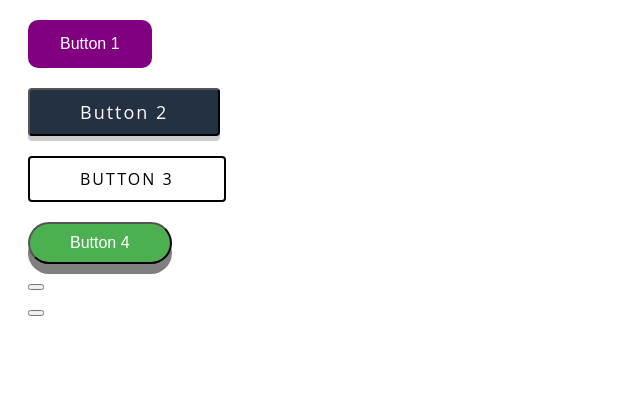
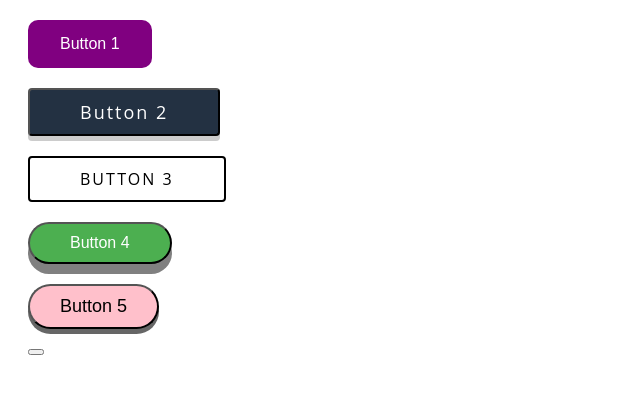
Before and after one commit to hellenward/buttonStyling, a plain HTML site: page index.html in a window 1280 px wide. Shown: the whole page, without its empty margins (0-640 px from the left). Drawn offline with Linux system fonts and the light colour scheme.

Commit message:
Button 5.  Eeeevil button.  Button runs away on hover.

```diff
--- a/index.html
+++ b/index.html
@@ -12,7 +12,7 @@
 
     <button class="button3">Button 3</button>
     <button class="button4">Button 4</button>
-    <button></button>
+    <button class="button5">Button 5</button>
     <button></button>
   </body>
 </html>
--- a/style.css
+++ b/style.css
@@ -56,3 +56,16 @@ button {
   box-shadow: 0 5px 0 #666;
   transform: translateY(4px);
 }
+
+.button5 {
+  background-color: pink;
+  font-size: 18px;
+  border-radius: 30px;
+  padding: 10px 30px;
+  box-shadow: 0px 5px 0px #666;
+  cursor: pointer;
+}
+
+.button5:hover {
+  transform: translateX(100px);
+}
```
